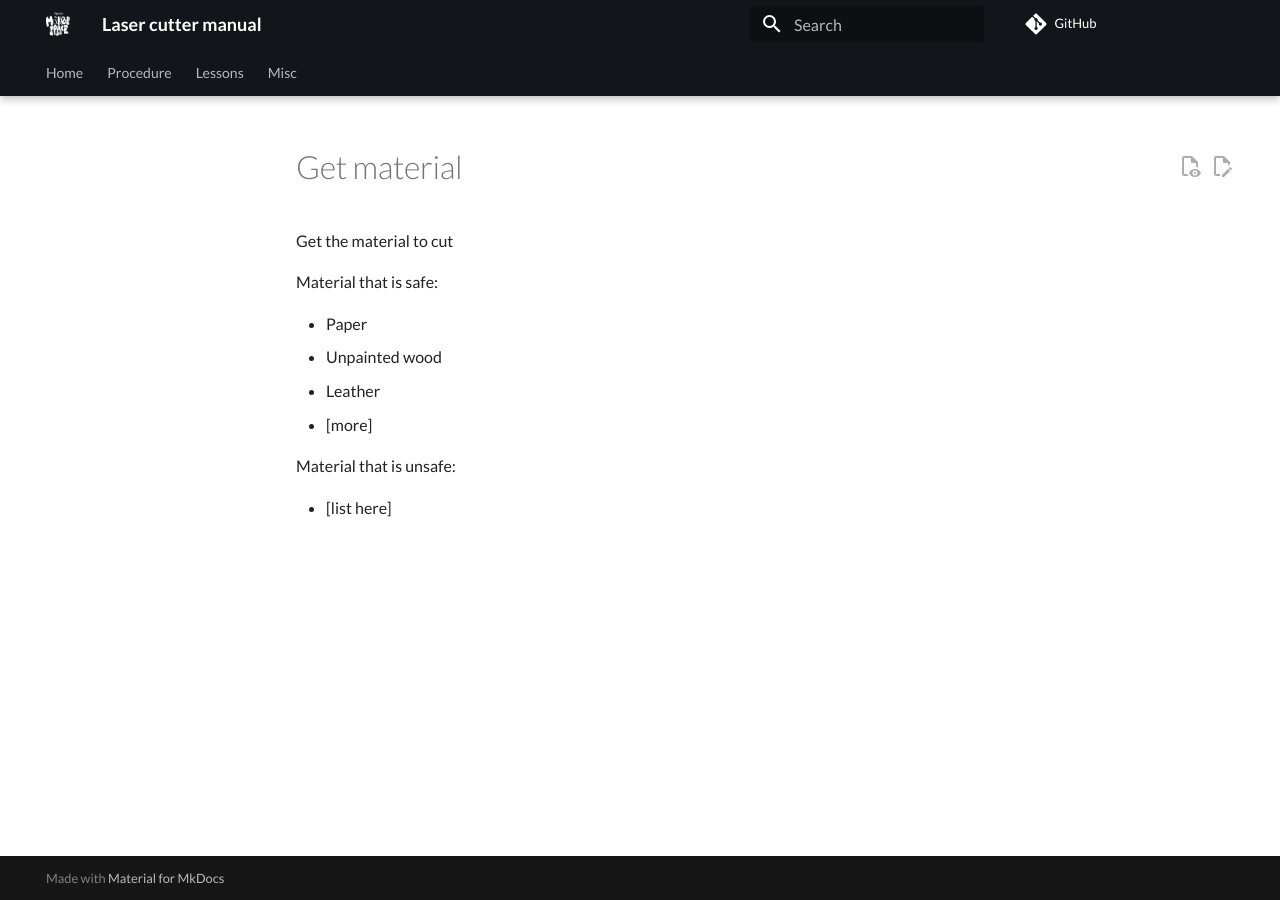
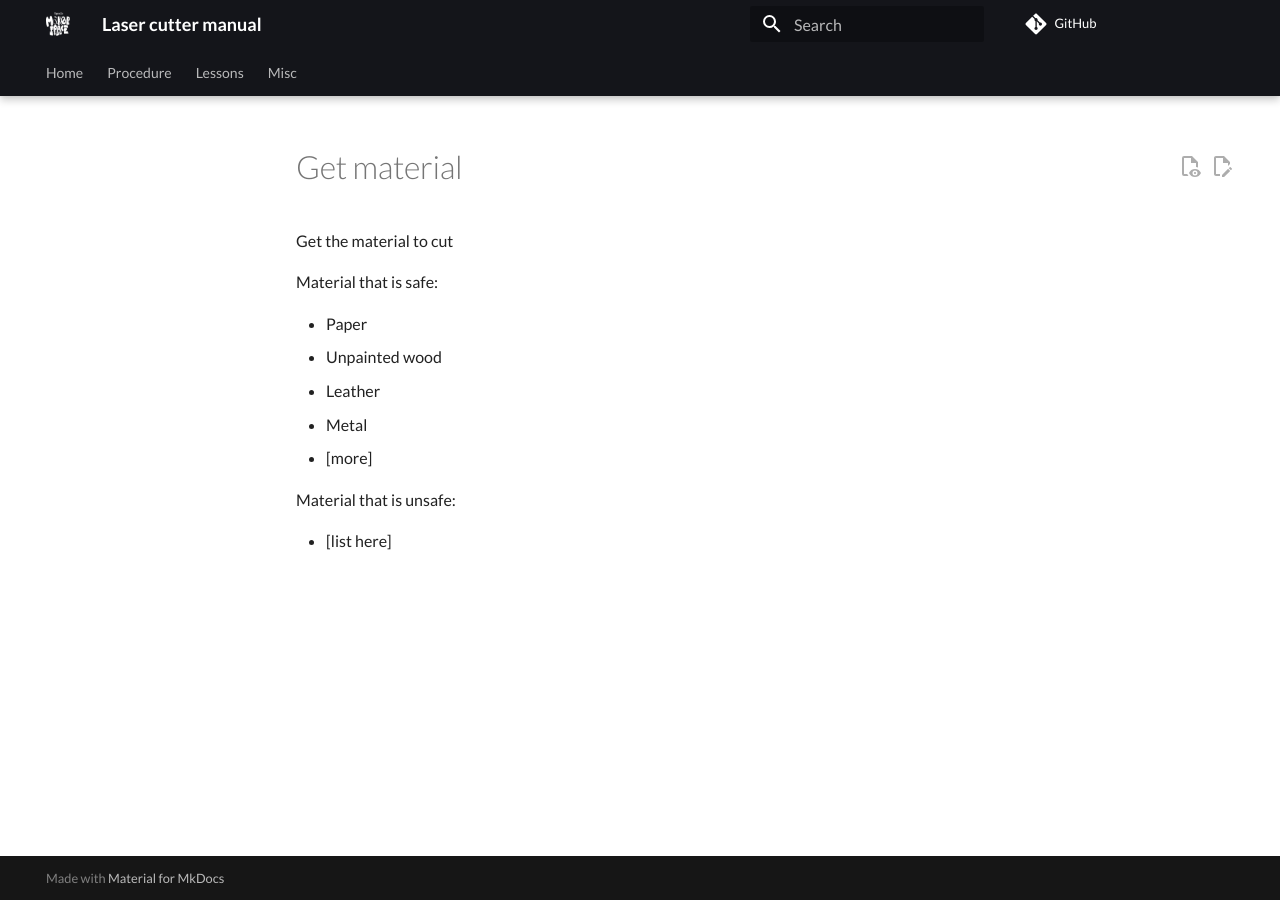
Before and after one commit to uppsala-makerspace/laser_cutter_guide, an MkDocs documentation site: the page built from docs/steps/get_material.md, in a window 1280 px wide. Built offline with MkDocs 1.6.1 and Material for MkDocs 9.7.7, drawn with Linux system fonts in a browser that asks for light colours; comment, search, counter and statistics services are not loaded.

Commit message:
added metal Update get_material.md

```diff
--- a/docs/steps/get_material.md
+++ b/docs/steps/get_material.md
@@ -16,6 +16,7 @@ Material that is safe:
 - Paper
 - Unpainted wood
 - Leather
+- Metal
 - [more]
 
 Material that is unsafe:
```
